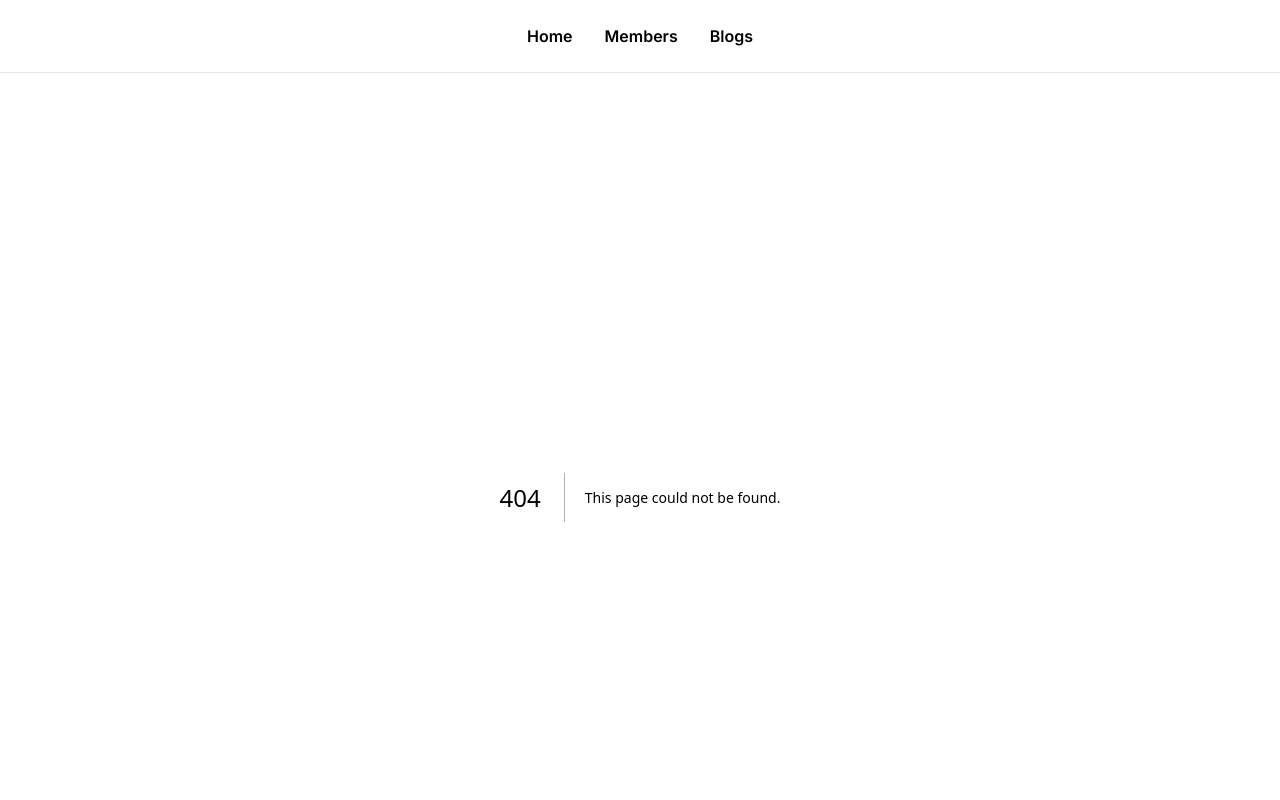
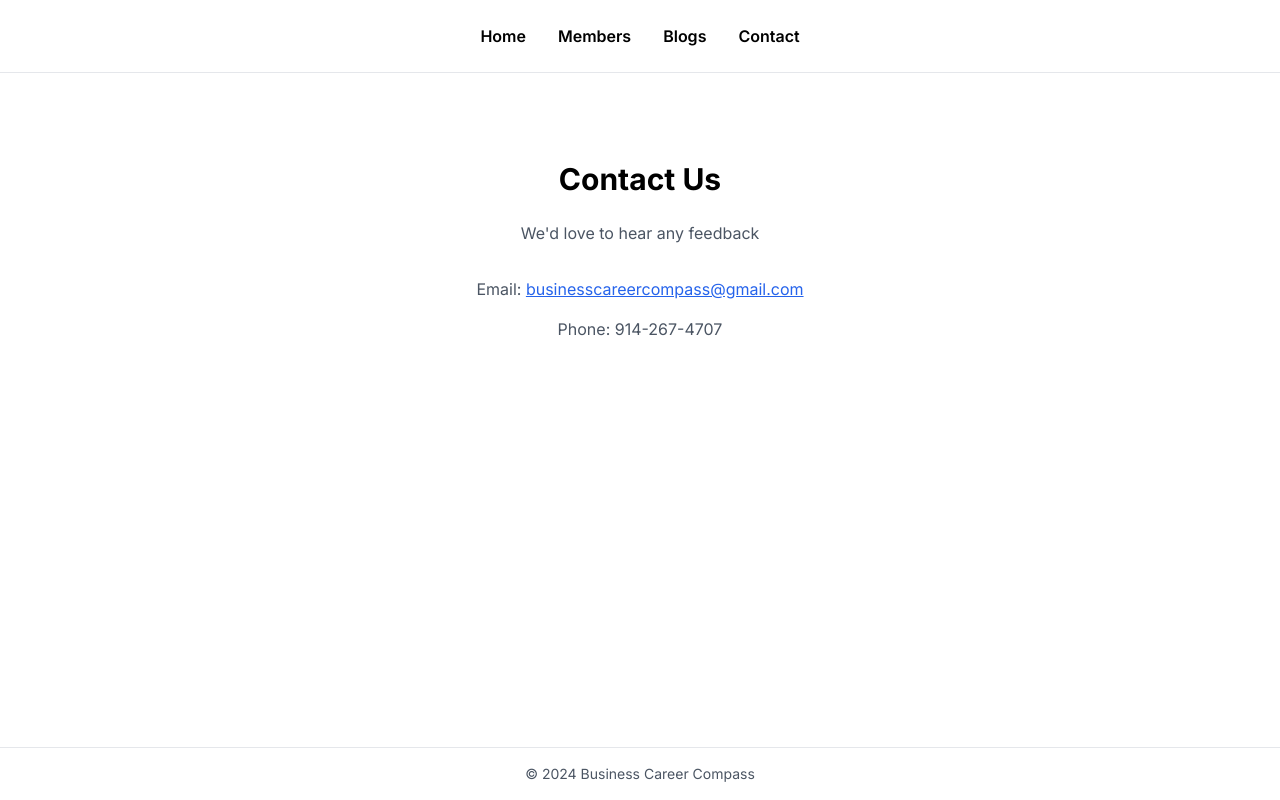
Before and after one commit to EthanLcs/my-app, a Next.js app: page /contact in a window 1280 px wide. Before the commit this address had no page. Shown: the top 800 px of the page. Built offline with nearby package versions, Linux system fonts and the light colour scheme.

Commit message:
added contact page

```diff
--- /dev/null
+++ b/src/app/contact/page.js
@@ -0,0 +1,14 @@
+export default function ContactPage() {
+    return (
+      <div className="max-w-3xl mx-auto text-center py-16">
+        <h1 className="text-3xl font-bold mb-6">Contact Us</h1>
+        <p className="text-gray-600 mb-8">
+          We'd love to hear any feedback
+        </p>
+        <ul className="text-gray-600 space-y-4">
+          <li>Email: <a href="mailto:businesscareercompass@gmail.com" className="text-blue-600 underline">businesscareercompass@gmail.com</a></li>
+          <li>Phone: 914-267-4707</li>
+        </ul>
+      </div>
+    );
+  }
--- a/src/app/layout.js
+++ b/src/app/layout.js
@@ -24,6 +24,9 @@ export default function RootLayout({ children }) {
             <Link href="/blogs" className="font-semibold hover:text-blue-600">
               Blogs
             </Link>
+            <Link href="/contact" className="font-semibold hover:text-blue-600">
+            Contact
+            </Link>
           </nav>
         </header>
 
--- /dev/null
+++ b/src/data/contact.json
@@ -0,0 +1,4 @@
+{
+    "email": "businesscareercompass@gmail.com",
+    "phone": "914-267-4707"
+  }
```
